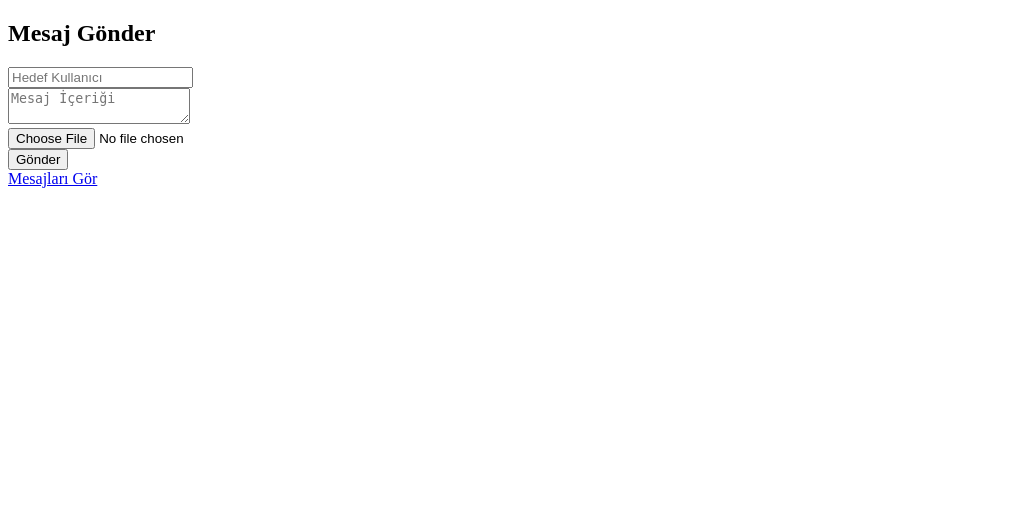
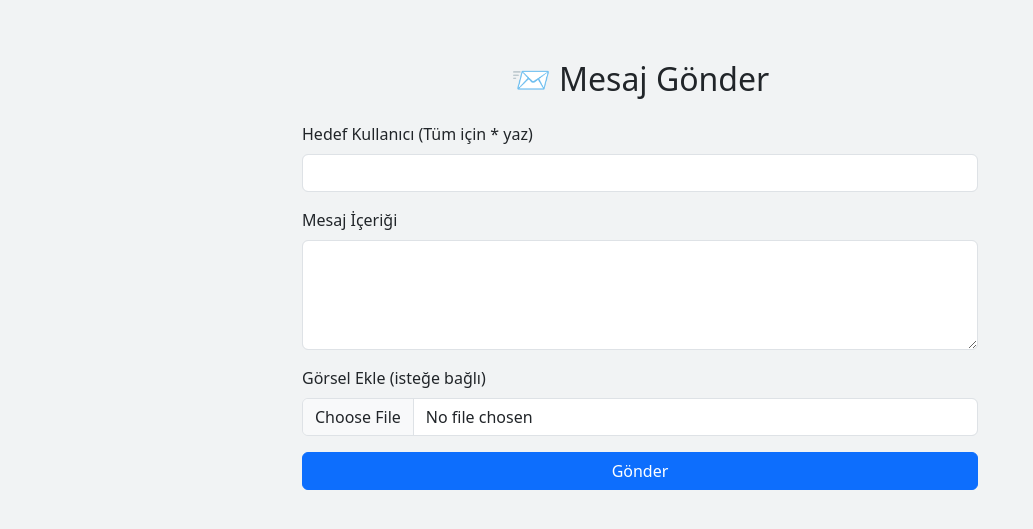
Before and after one commit to Cougarus/Durum-Takip, a Flask app: page /mesaj-gonder in a window 1280 px wide. Shown: the top 529 px of the page, without its empty margins (0-1033 px from the left). Run offline with Flask 3, Linux system fonts and the light colour scheme; the visitor is signed in with stand-in values (Sample User, id 1); data comes from the database, SQL or seed files in the repository.

Commit message:
Add files via upload

```diff
--- a/templates/mesaj_gonder.html
+++ b/templates/mesaj_gonder.html
@@ -1,14 +1,47 @@
 <!DOCTYPE html>
 <html lang="tr">
-<head><meta charset="UTF-8"><title>Mesaj Gönder</title></head>
+<head>
+  <meta charset="UTF-8">
+  <title>Mesaj Gönder</title>
+  <link href="https://cdn.jsdelivr.net/npm/bootstrap@5.3.2/dist/css/bootstrap.min.css" rel="stylesheet">
+  <style>
+    body {
+      background: #f1f3f4;
+      padding-top: 60px;
+    }
+    .container {
+      max-width: 700px;
+    }
+  </style>
+</head>
 <body>
-<h2>Mesaj Gönder</h2>
-<form method="post" enctype="multipart/form-data">
-    <input type="text" name="hedef_kullanici" placeholder="Hedef Kullanıcı"><br>
-    <textarea name="icerik" placeholder="Mesaj İçeriği"></textarea><br>
-    <input type="file" name="dosya"><br>
-    <input type="submit" value="Gönder">
-</form>
-<a href="/mesaj-takip">Mesajları Gör</a>
+  <div class="container">
+    <h2 class="mb-4 text-center">📨 Mesaj Gönder</h2>
+    {% with messages = get_flashed_messages(with_categories=true) %}
+      {% for category, message in messages %}
+        <div class="alert alert-{{ category }} alert-dismissible fade show" role="alert">
+          {{ message }}
+          <button type="button" class="btn-close" data-bs-dismiss="alert" aria-label="Kapat"></button>
+        </div>
+      {% endfor %}
+    {% endwith %}
+
+    <form method="POST" enctype="multipart/form-data">
+      <div class="mb-3">
+        <label for="hedef_kullanici" class="form-label">Hedef Kullanıcı (Tüm için * yaz)</label>
+        <input type="text" class="form-control" id="hedef_kullanici" name="hedef_kullanici" required>
+      </div>
+      <div class="mb-3">
+        <label for="mesaj_icerigi" class="form-label">Mesaj İçeriği</label>
+        <textarea class="form-control" id="mesaj_icerigi" name="mesaj_icerigi" rows="4" required></textarea>
+      </div>
+      <div class="mb-3">
+        <label for="dosya" class="form-label">Görsel Ekle (isteğe bağlı)</label>
+        <input class="form-control" type="file" id="dosya" name="dosya">
+      </div>
+      <button type="submit" class="btn btn-primary w-100">Gönder</button>
+    </form>
+  </div>
+  <script src="https://cdn.jsdelivr.net/npm/bootstrap@5.3.2/dist/js/bootstrap.bundle.min.js"></script>
 </body>
 </html>
```
